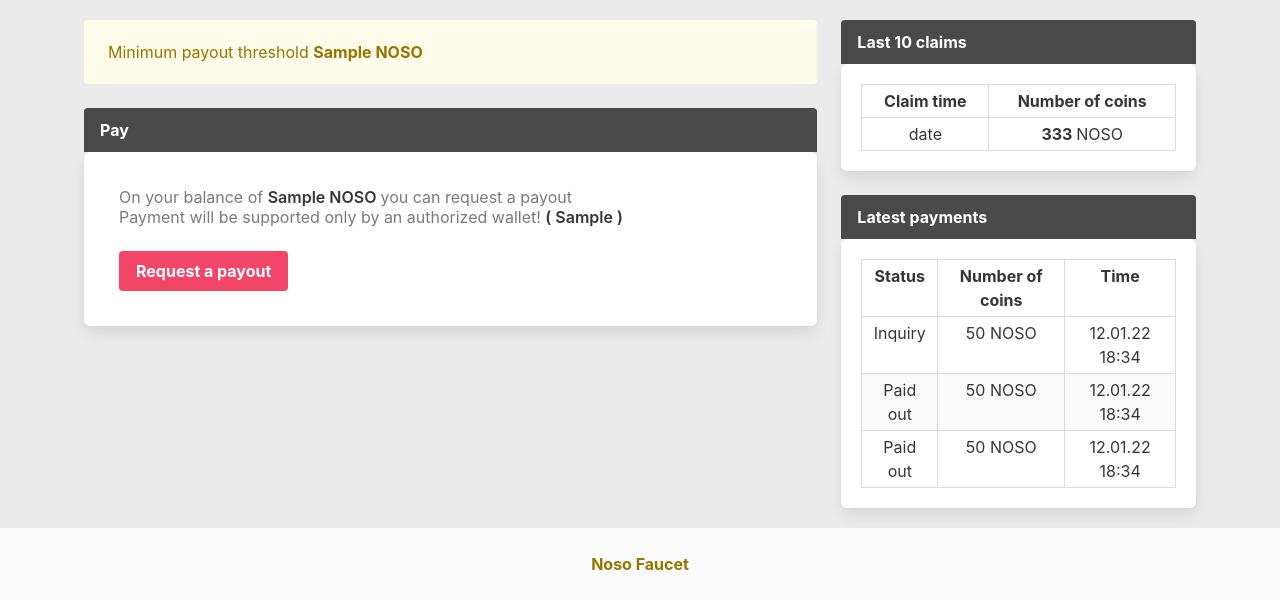
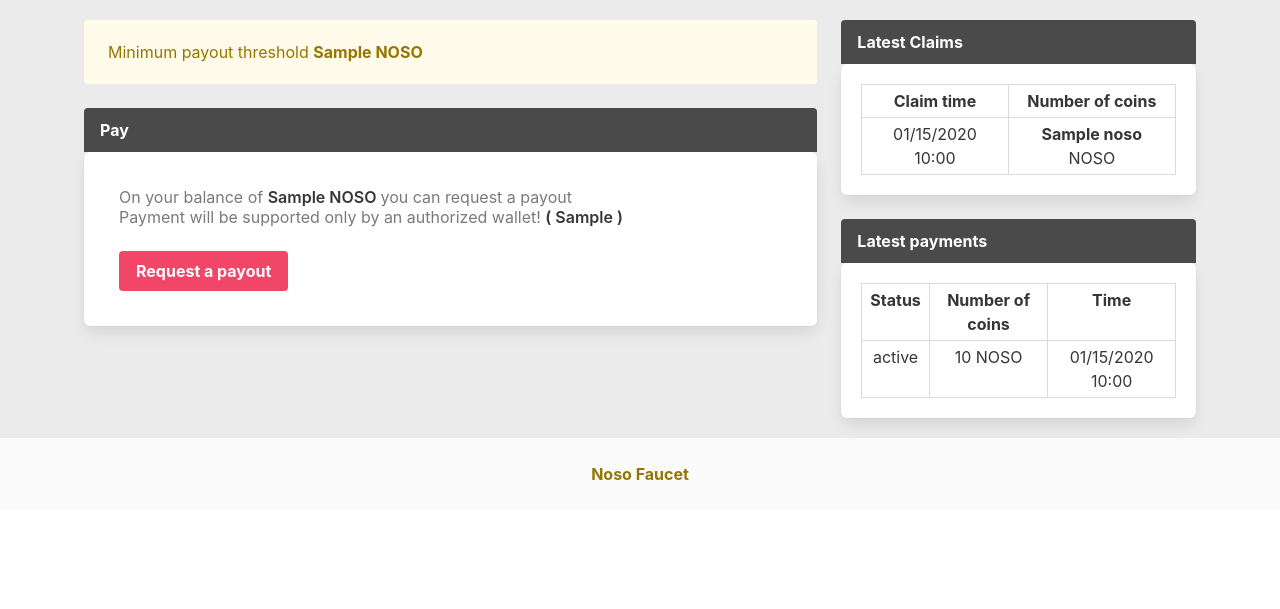
Before and after one commit to nosocoin/noso-faucet, a PHP site: template templates/payments.twig in a window 1280 px wide. Shown: the part 52-661 px from the top of the page. Run offline with PHP 8.4, Linux system fonts and the light colour scheme; the template is opened without the code that fills it: most values are stand-ins (such as "Sample title", 1, 10 or a date in 2020); some libraries are stand-ins or nearby versions.

Commit message:
add statistic

```diff
--- a/templates/payments.twig
+++ b/templates/payments.twig
@@ -41,10 +41,12 @@
             </div>
         </div>
     </div>
+
+
     <div class="column">
         <div class="message-header">
             <p>
-                Last 10 claims
+                Latest Claims
             </p>
         </div>
         <div class="box">
@@ -61,17 +63,22 @@
                         </tr>
                     </thead>
                     <tbody>
-                        <tr>
+
+                            {% for claims in ArrayClaims %}
+                            <tr>
                             <td>
-                                date
+                                {{ claims.date|date("m/d/Y  H:i") }}
                             </td>
                             <td>
                                 <strong>
-                                    333
+                                    {{ claims.noso }}
                                 </strong>
                                 NOSO
                             </td>
                         </tr>
+                    {% endfor %}
+
+
                     </tbody>
                 </table>
             </div>
@@ -98,39 +105,25 @@
                         </tr>
                     </thead>
                     <tbody>
+
+                        {% for pay in ArrayPayments %}
+
                         <tr>
                             <td>
-                                Inquiry
+                                {{ pay.status }}
                             </td>
                             <td>
-                                50 NOSO
+                                {{ pay.balance }} NOSO
                             </td>
                             <td>
-                                12.01.22 18:34
+                                {{ pay.date|date("m/d/Y  H:i") }}
                             </td>
                         </tr>
-                        <tr>
-                            <td>
-                                Paid out
-                            </td>
-                            <td>
-                                50 NOSO
-                            </td>
-                            <td>
-                                12.01.22 18:34
-                            </td>
-                        </tr>
-                        <tr>
-                            <td>
-                                Paid out
-                            </td>
-                            <td>
-                                50 NOSO
-                            </td>
-                            <td>
-                                12.01.22 18:34
-                            </td>
-                        </tr>
+
+
+                {% endfor %}
+
+
                     </tbody>
                 </table>
             </div>
```
Also changed, not shown: src/Model/PaymentsModel.php (+20 -0 lines).
